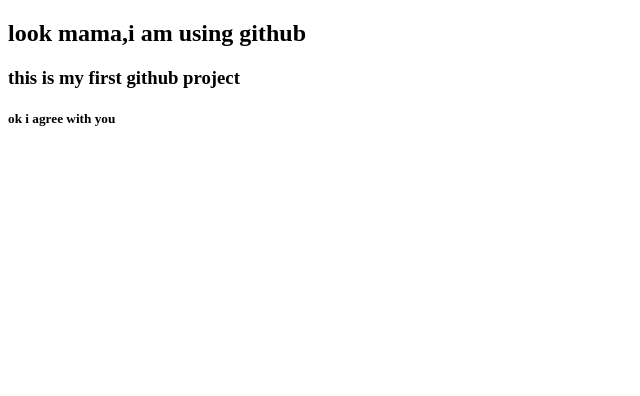
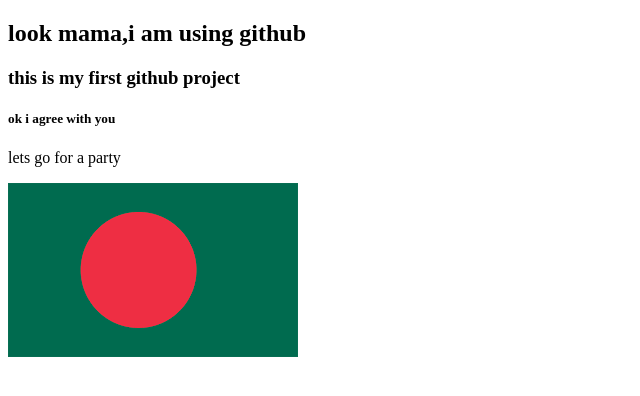
Before and after one commit to AliAhasanTalukder/my-first-website, a plain HTML site: page index.html in a window 1280 px wide. Shown: the whole page, without its empty margins (0-640 px from the left). Drawn offline with Linux system fonts and the light colour scheme.

Commit message:
added a flag

```diff
--- a/index.html
+++ b/index.html
@@ -9,5 +9,7 @@
     <h2>look mama,i am using github</h2>
     <h3>this is my first github project</h3>
     <h5>ok i agree with you</h5>
+    <p>lets go for a party</p>
+    <img src="flag.png" alt="">
 </body>
 </html>
```
Also changed, not shown: flag.png (added).
